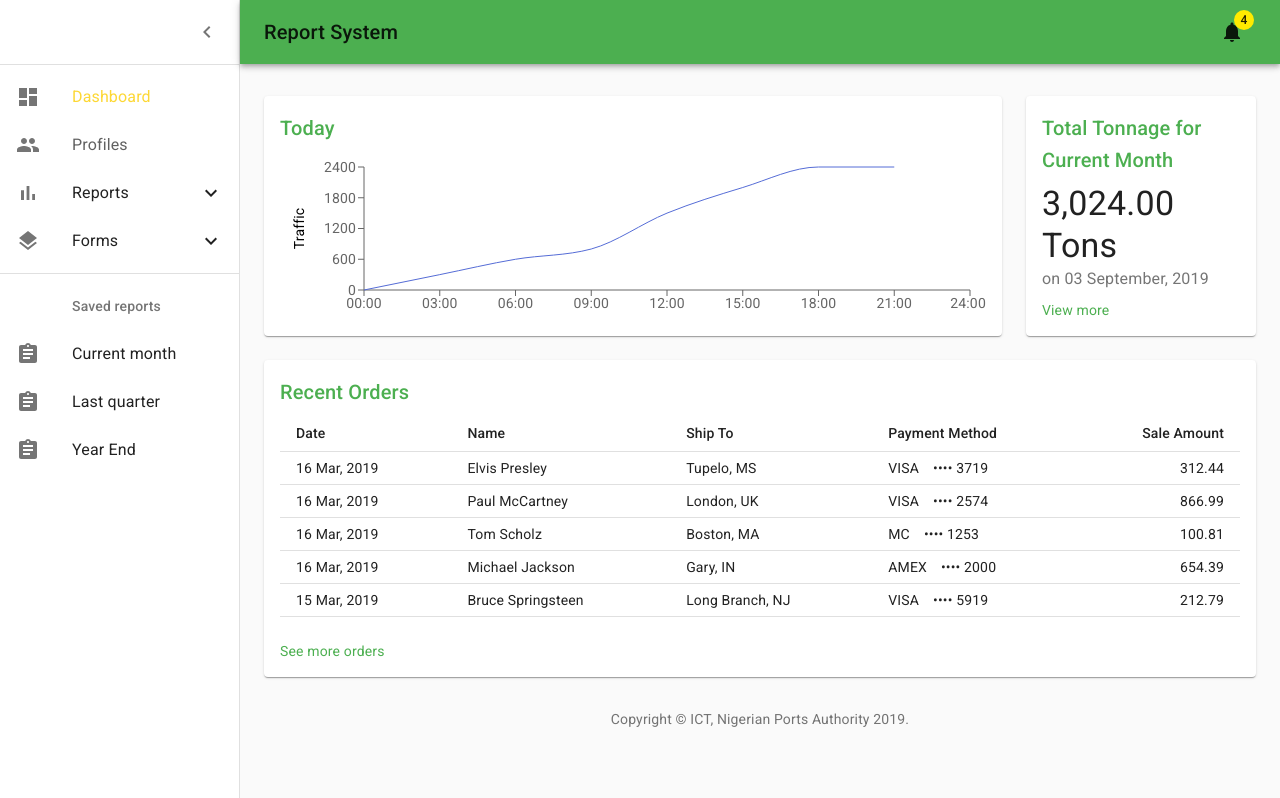
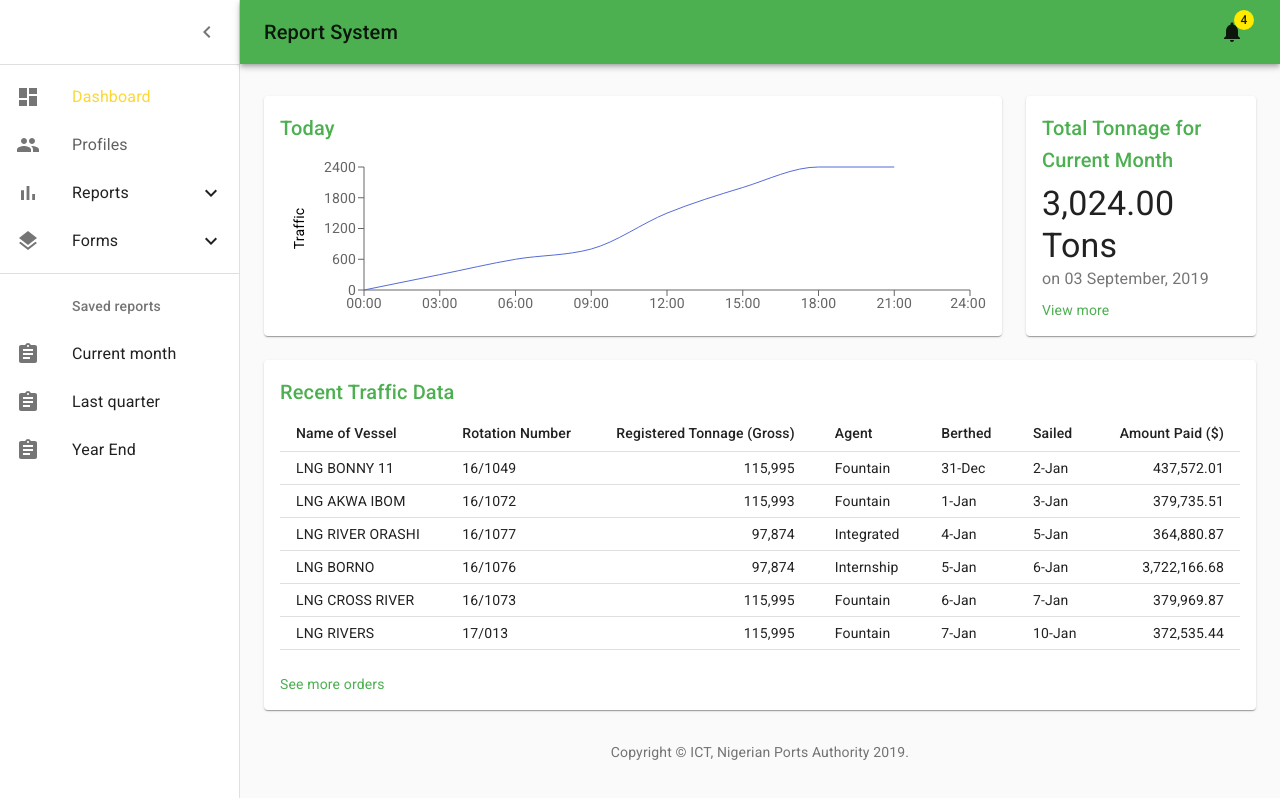
Before and after one commit to dayoaj/report-ui, a React (Create React App) app: page / in a window 1280 px wide. Built offline with nearby package versions, Linux system fonts and the light colour scheme.

Commit message:
Modify data for traffic table

```diff
--- a/src/Traffic.js
+++ b/src/Traffic.js
@@ -12,50 +12,88 @@ import TableRow from "@material-ui/core/TableRow";
 import Title from "./Title";
 
 // Generate Order Data
-function createData(id, date, name, shipTo, paymentMethod, amount) {
-  return { id, date, name, shipTo, paymentMethod, amount };
+function createData(
+  id,
+  vesselName,
+  rNo,
+  regTonnage,
+  agent,
+  berthed,
+  sailed,
+  amountPaid
+) {
+  return {
+    id,
+    vesselName,
+    rNo,
+    regTonnage,
+    agent,
+    berthed,
+    sailed,
+    amountPaid
+  };
 }
 
 const rows = [
   createData(
     0,
-    "16 Mar, 2019",
-    "Elvis Presley",
-    "Tupelo, MS",
-    "VISA ⠀•••• 3719",
-    312.44
+    "LNG BONNY 11",
+    "16/1049",
+    115995,
+    "Fountain",
+    "31-Dec",
+    "2-Jan",
+    437572.01
   ),
   createData(
     1,
-    "16 Mar, 2019",
-    "Paul McCartney",
-    "London, UK",
-    "VISA ⠀•••• 2574",
-    866.99
+    "LNG AKWA IBOM",
+    "16/1072",
+    115993,
+    "Fountain",
+    "1-Jan",
+    "3-Jan",
+    379735.51
   ),
   createData(
     2,
-    "16 Mar, 2019",
-    "Tom Scholz",
-    "Boston, MA",
-    "MC ⠀•••• 1253",
-    100.81
+    "LNG RIVER ORASHI",
+    "16/1077",
+    97874,
+    "Integrated",
+    "4-Jan",
+    "5-Jan",
+    364880.87
   ),
   createData(
     3,
-    "16 Mar, 2019",
-    "Michael Jackson",
-    "Gary, IN",
-    "AMEX ⠀•••• 2000",
-    654.39
+    "LNG BORNO",
+    "16/1076",
+    97874,
+    "Internship",
+    "5-Jan",
+    "6-Jan",
+    3722166.68
   ),
   createData(
     4,
-    "15 Mar, 2019",
-    "Bruce Springsteen",
-    "Long Branch, NJ",
-    "VISA ⠀•••• 5919",
-    212.79
+    "LNG CROSS RIVER",
+    "16/1073",
+    115995,
+    "Fountain",
+    "6-Jan",
+    "7-Jan",
+    379969.87
+  ),
+  createData(
+    5,
+    "LNG RIVERS",
+    "17/013",
+    115995,
+    "Fountain",
+    "7-Jan",
+    "10-Jan",
+    372535.44
   )
 ];
 
@@ -67,27 +105,40 @@ const useStyles = makeStyles(theme => ({
 
 export default function Traffic() {
   const classes = useStyles();
+
+  function formatNumber(value) {
+    return value.toLocaleString();
+  }
+
   return (
     <React.Fragment>
-      <Title>Recent Orders</Title>
+      <Title>Recent Traffic Data</Title>
       <Table size="small">
         <TableHead>
           <TableRow>
-            <TableCell>Date</TableCell>
-            <TableCell>Name</TableCell>
-            <TableCell>Ship To</TableCell>
-            <TableCell>Payment Method</TableCell>
-            <TableCell align="right">Sale Amount</TableCell>
+            <TableCell>Name of Vessel</TableCell>
+            <TableCell>Rotation Number</TableCell>
+            <TableCell align="right">Registered Tonnage (Gross)</TableCell>
+            <TableCell>Agent</TableCell>
+            <TableCell>Berthed</TableCell>
+            <TableCell>Sailed</TableCell>
+            <TableCell align="right">Amount Paid ($)</TableCell>
           </TableRow>
         </TableHead>
         <TableBody>
           {rows.map(row => (
             <TableRow key={row.id}>
-              <TableCell>{row.date}</TableCell>
-              <TableCell>{row.name}</TableCell>
-              <TableCell>{row.shipTo}</TableCell>
-              <TableCell>{row.paymentMethod}</TableCell>
-              <TableCell align="right">{row.amount}</TableCell>
+              <TableCell>{row.vesselName}</TableCell>
+              <TableCell>{row.rNo}</TableCell>
+              <TableCell align="right">
+                {formatNumber(row.regTonnage)}
+              </TableCell>
+              <TableCell>{row.agent}</TableCell>
+              <TableCell>{row.berthed}</TableCell>
+              <TableCell>{row.sailed}</TableCell>
+              <TableCell align="right">
+                {formatNumber(row.amountPaid)}
+              </TableCell>
             </TableRow>
           ))}
         </TableBody>
```
